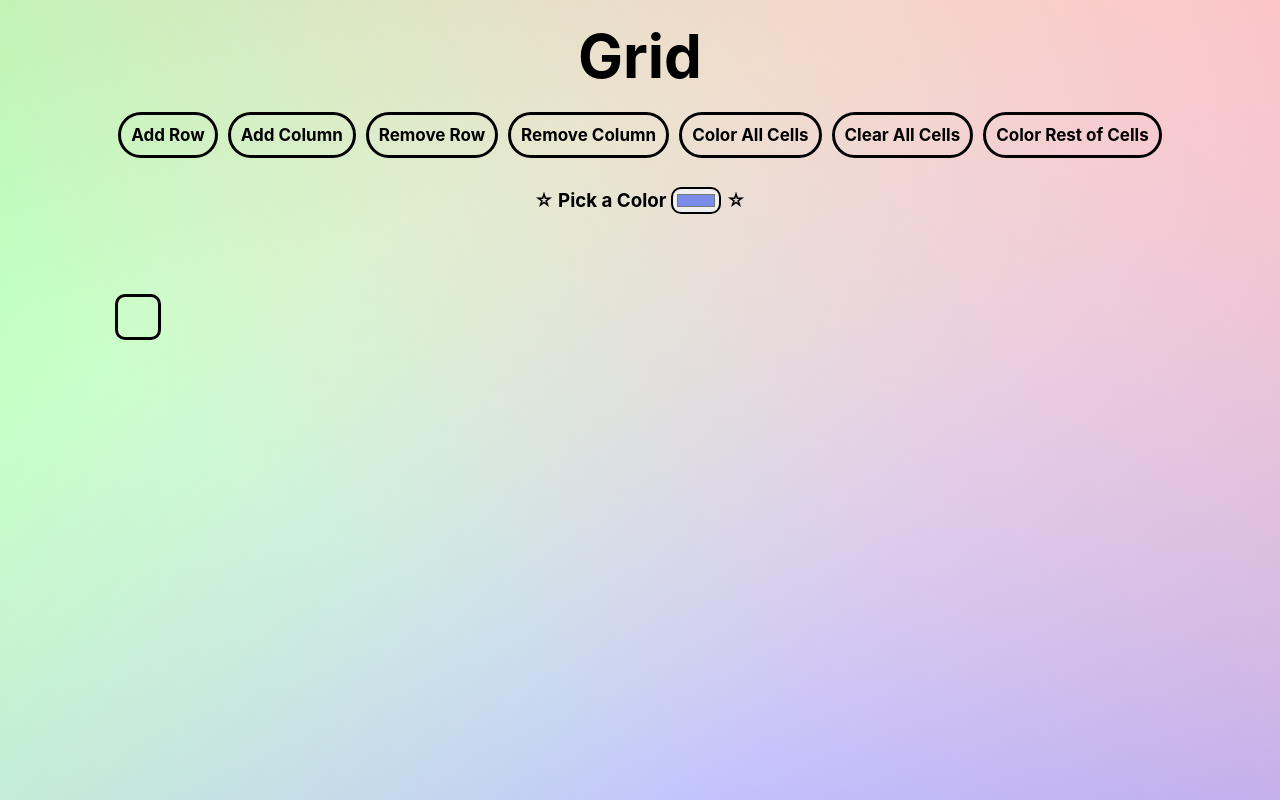
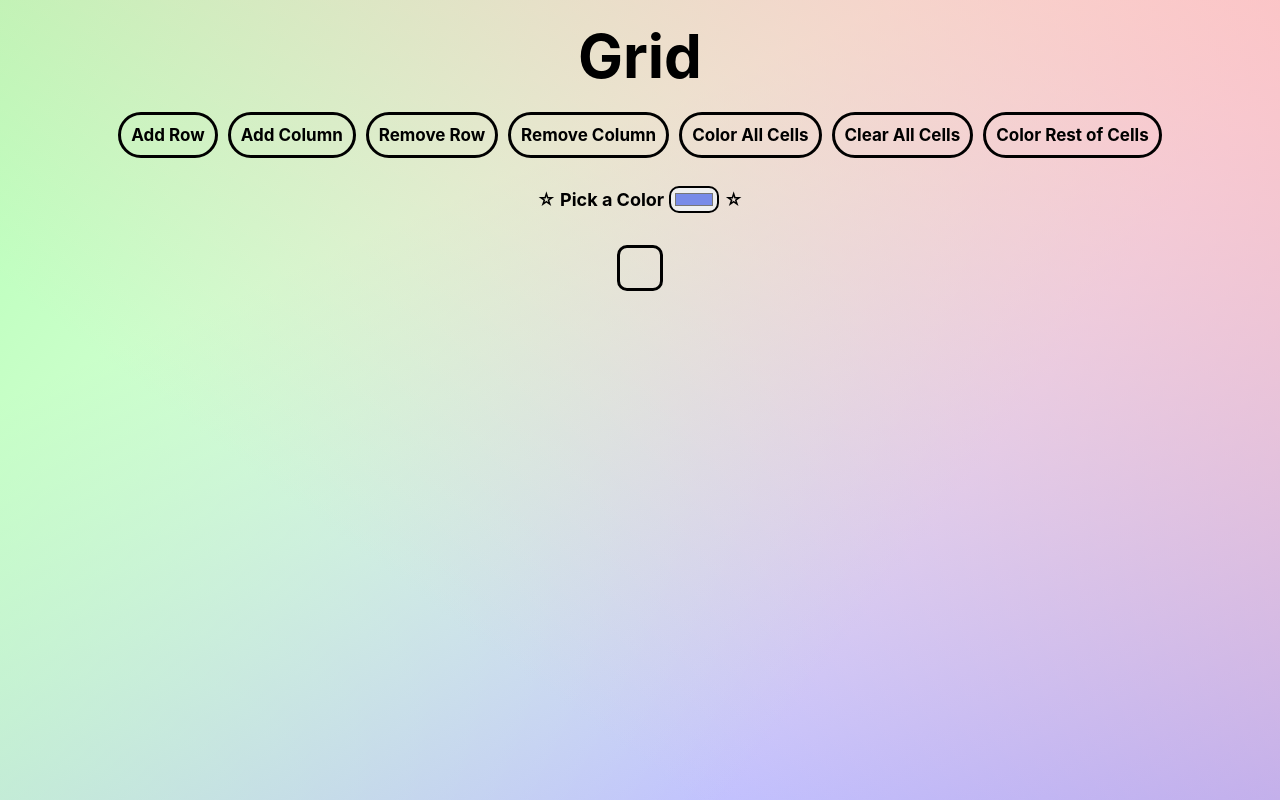
Before and after one commit to karechob/TTP-ReactGrid, a React (Create React App) app in the folder grid-app/: page / in a window 1280 px wide. Built offline with nearby package versions, Linux system fonts and the light colour scheme.

Commit message:
centered table

```diff
--- a/grid-app/src/App.css
+++ b/grid-app/src/App.css
@@ -66,16 +66,13 @@ button:hover {
 input {
   transition: all .5s ease;
   align-items: center;
-  margin-bottom: 60px;
+  margin-bottom: 15px;
   margin-left: 5px;
   margin-right: 5px;
   border-color: #000000;
   border-radius: 10px;
   border-width: 2px;
   text-align: center;
-  font-size: large;
-  font-family: -apple-system, BlinkMacSystemFont, 'Segoe UI', Roboto, Oxygen, Ubuntu, Cantarell, 'Open Sans', 'Helvetica Neue', sans-serif;
-  font-weight: bold;
 }
 
 input:hover {
@@ -89,4 +86,12 @@ input:hover {
 
 .color-picker {
   align-items: center;
+  margin-bottom: 15px;
+  font-size: 18px;
+  font-weight: bold;
 }
+
+.grid{
+  display: flex;
+  justify-content: center;
+}
--- a/grid-app/src/Components/AppComponent.jsx
+++ b/grid-app/src/Components/AppComponent.jsx
@@ -203,11 +203,11 @@ class AppComponent extends Component {
         <button onClick={this.colorAllCells}>Color All Cells</button>
         <button onClick={this.clearAllCells}>Clear All Cells</button>
         <button onClick={this.colorUncolorCells}>Color Rest of Cells</button>
-        <h3 className="color-picker">
+        <p className="color-picker">
         ☆ Pick a Color<input type="color" value={selectedColor} onChange={this.selectColor}/>☆
-        </h3>
+        </p>
 
-
+        <div className='grid'>
         <Table
             tableData={gridData}
             onClick={this.onClick}
@@ -216,7 +216,7 @@ class AppComponent extends Component {
             changeCellColor={this.changeCellColor}
             onMouseUp={this.onMouseUp}
             />
-
+         </div>
       </div>
     );
   }
```
